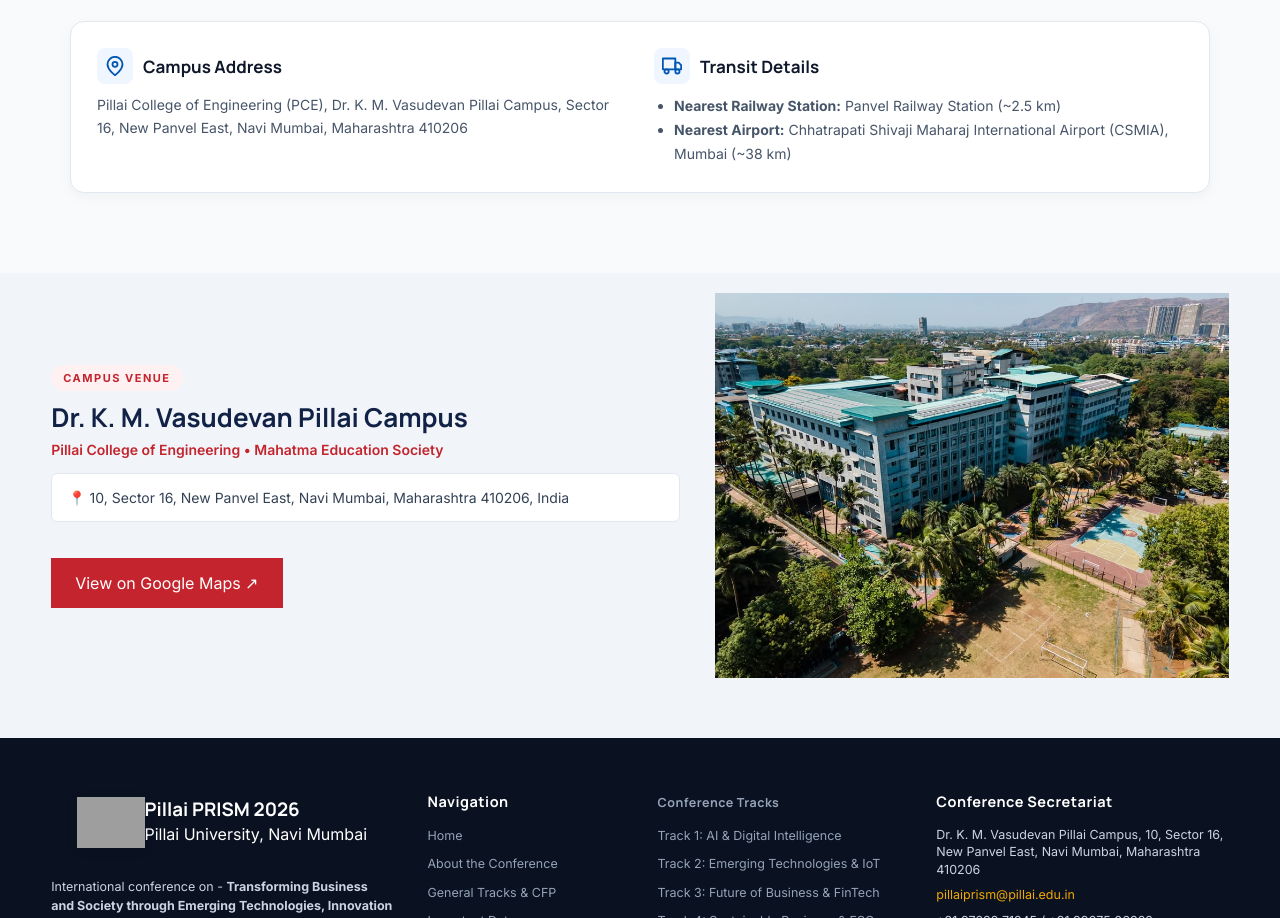
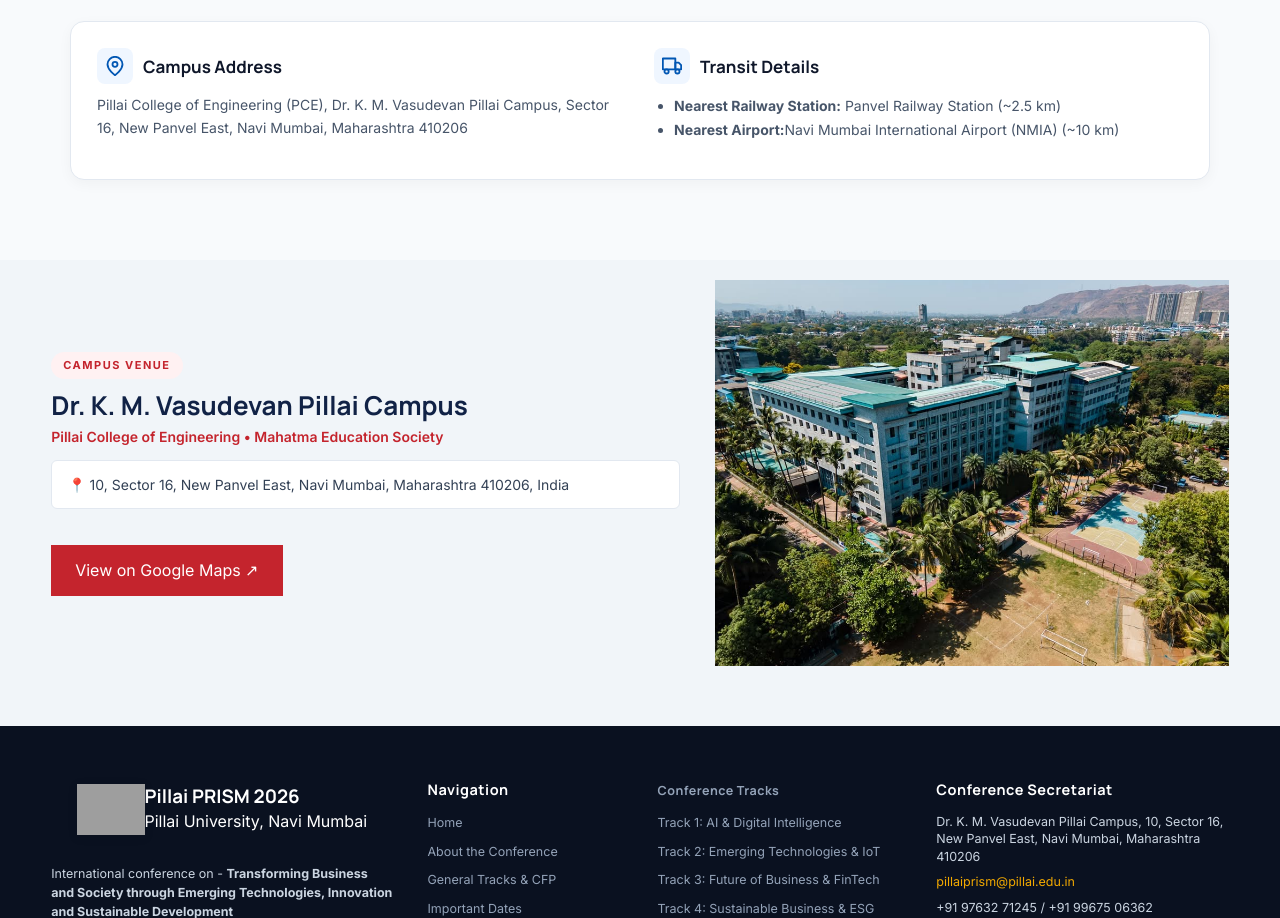
Before and after one commit to AbhiCodeX99/Pillai-PRISM-2026-International-Interdisciplinary-Conference-Pillai-University-Navi-Mumbai, a React (Vite) app: page / in a window 1280 px wide. Shown: the part 10228-11146 px from the top of the page. Built offline with nearby package versions, Linux system fonts and the light colour scheme; grey boxes are pictures that could not be loaded.

Commit message:
Update Contact.jsx

```diff
--- a/src/pages/Contact.jsx
+++ b/src/pages/Contact.jsx
@@ -312,7 +312,7 @@ export default function Contact() {
               </div>
               <ul style={{ margin: 0, paddingLeft: "20px", fontSize: "14px", color: "#475569", lineHeight: "1.7" }}>
                 <li><strong>Nearest Railway Station:</strong> Panvel Railway Station (~2.5 km)</li>
-                <li><strong>Nearest Airport:</strong> Chhatrapati Shivaji Maharaj International Airport (CSMIA), Mumbai (~38 km)</li>
+                <li><strong>Nearest Airport:</strong>Navi Mumbai International Airport (NMIA) (~10 km)</li>
               </ul>
             </div>
           </div>
```
